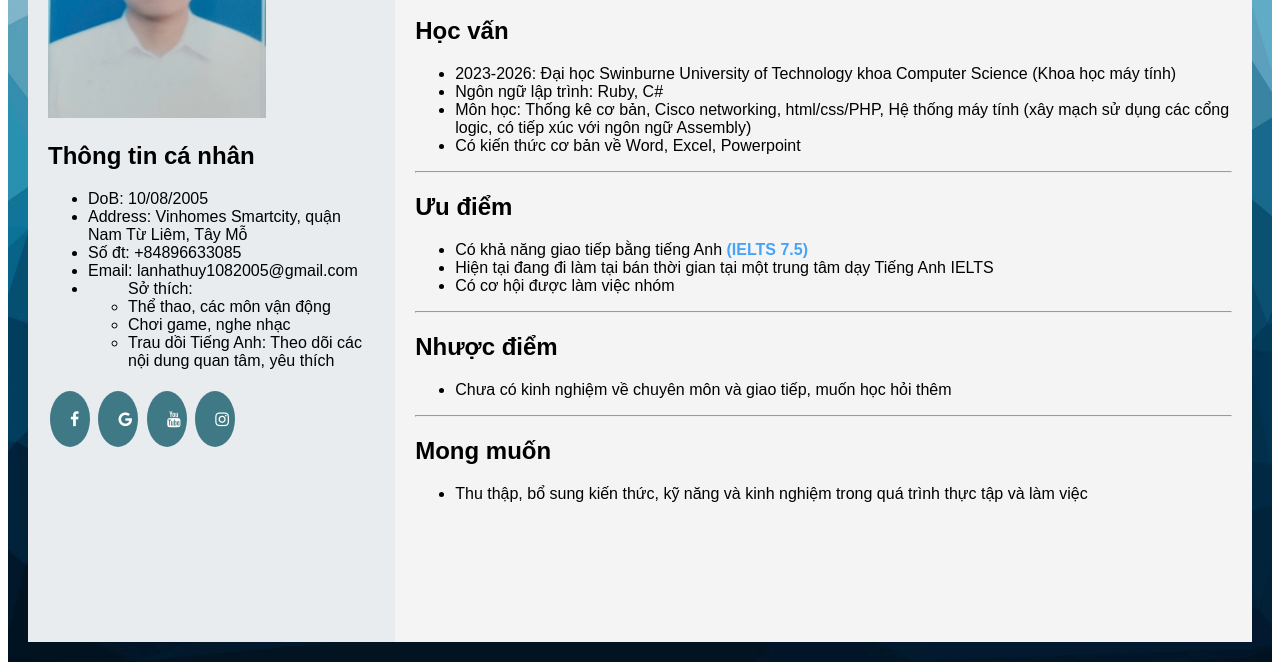
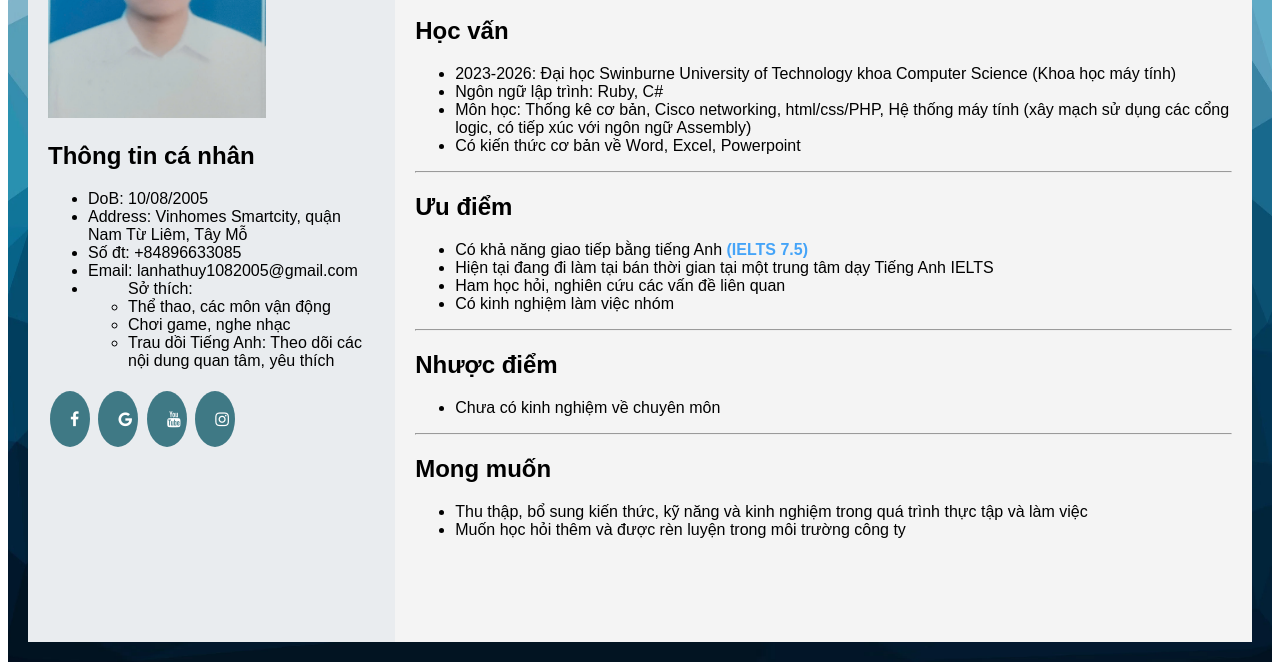
Before and after one commit to lanhathuy1082005/lanhathuycv, a plain HTML site: page index.html in a window 1280 px wide. Shown: the part 186-856 px from the top of the page. Drawn offline with Linux system fonts and the light colour scheme.

Commit message:
Update index.html

```diff
--- a/index.html
+++ b/index.html
@@ -35,17 +35,19 @@
             <ul>
                 <li>Có khả năng giao tiếp bằng tiếng Anh <a href="ielts.jpg" id="ielts">(IELTS 7.5)</a></li>
                 <li>Hiện tại đang đi làm tại bán thời gian tại một trung tâm dạy Tiếng Anh IELTS</li>
-                <li>Có cơ hội được làm việc nhóm</li>
+                <li>Ham học hỏi, nghiên cứu các vấn đề liên quan </li>
+                <li>Có kinh nghiệm làm việc nhóm</li>
             </ul>
         <hr>
         <h2 id="wk">Nhược điểm</h2>
             <ul>
-                <li>Chưa có kinh nghiệm về chuyên môn và giao tiếp, muốn học hỏi thêm</li>
+                <li>Chưa có kinh nghiệm về chuyên môn</li>
             </ul>
         <hr>
         <h2 id="dir">Mong muốn</h2>
             <ul>
                 <li>Thu thập, bổ sung kiến thức, kỹ năng và kinh nghiệm trong quá trình thực tập và làm việc </li>
+                <li>Muốn học hỏi thêm và được rèn luyện trong môi trường công ty</li>
             </ul>
 
     </div>
@@ -62,7 +64,7 @@
                 <ul>Sở thích:
                     <li>Thể thao, các môn vận động</li>
                     <li>Chơi game, nghe nhạc </li>
-                    <li>Trau dồi Tiếng Anh: Theo dõi các nội dung quan tâm, yêu thích</li>
+                    <li>Trau dồi Tiếng Anh: Theo dõi các nội dung quan tâm, yêu thích </li>
                 </ul>
             </li>
         </ul>
```
